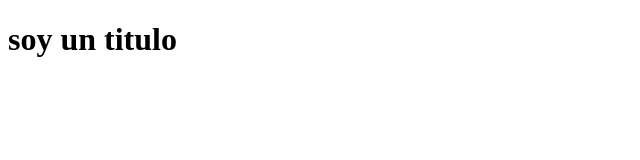
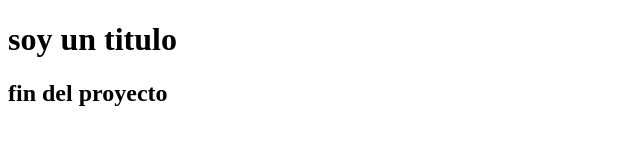
Before and after one commit to Ximena-g/districarnes-el-paisa, a plain HTML site: page index.html in a window 1280 px wide. Shown: the whole page, without its empty margins (0-640 px from the left). Drawn offline with Linux system fonts and the light colour scheme.

```diff
--- a/index.html
+++ b/index.html
@@ -8,5 +8,7 @@
 </head>
 <body>
 <h1>soy un titulo</h1>
+<h2>fin del proyecto</h2>
+
 </body>
 </html>
```
